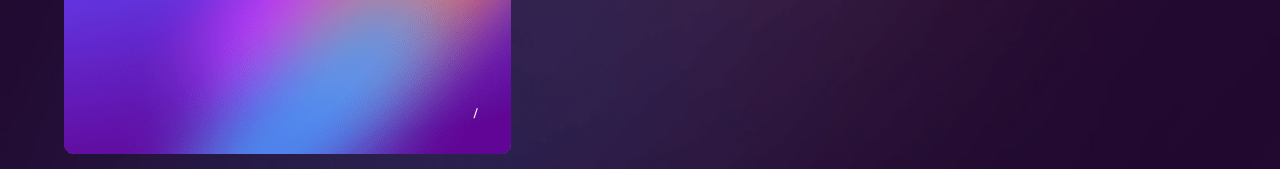
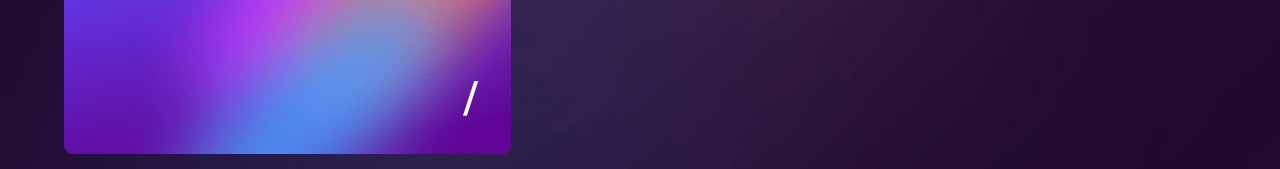
Before and after one commit to lucafisc/interactive-card-details, a React (Create React App) app: page / in a window 1280 px wide. Shown: the part 544-713 px from the top of the page. Built offline with nearby package versions, Linux system fonts and the light colour scheme.

Commit message:
Adjust font size

```diff
--- a/src/App.css
+++ b/src/App.css
@@ -49,7 +49,7 @@
   position: absolute;
   top: 44%;
   right: 12%;
-  font-size: 0.7rem;
+  font-size: 3vw;
   letter-spacing: 2px;
   font-weight: 500;
 }
@@ -69,7 +69,7 @@
   right: 4%;
   width: 86%;
   text-align: center;
-  font-size: 1.3rem;
+  font-size: 4.5vw;
   letter-spacing: 2px;
   display: flex;
   justify-content: space-between;
@@ -86,7 +86,7 @@
   color: white;
   bottom: 16%;
   text-transform: uppercase;
-  font-size: 0.7rem;
+  font-size: 3vw;
   letter-spacing: 2px;
   font-weight: 500;
 }
```
